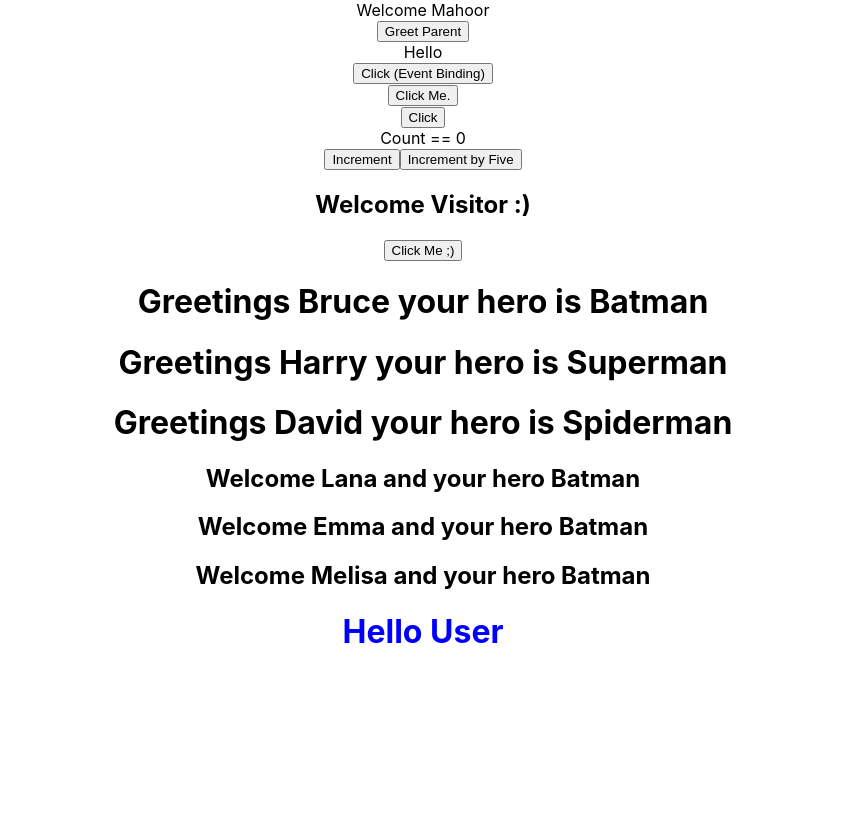
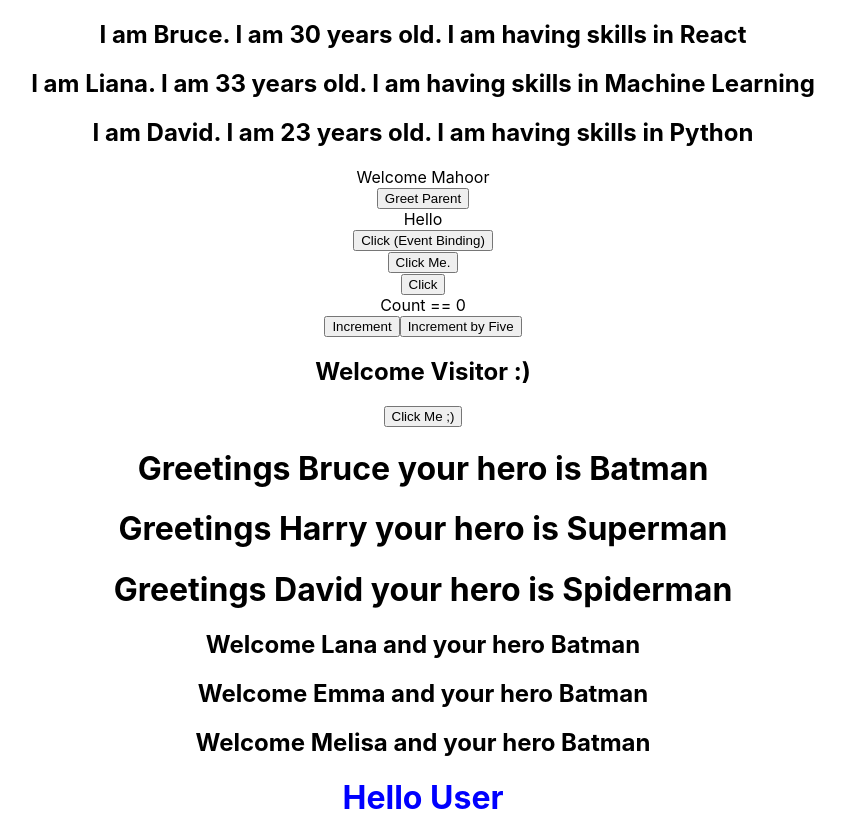
Before and after one commit to Rimsha-Urooj/first, a React (Create React App) app: page / in a window 1280 px wide. Shown: the whole page, without its empty margins (217-1062 px from the left). Before the commit the page ends 800 px from the top, so only its background shows below. Built offline with nearby package versions, Linux system fonts and the light colour scheme.

Commit message:
List Rendering with refactoring of person component

```diff
--- a/src/App.js
+++ b/src/App.js
@@ -10,10 +10,14 @@
 import EventBind from './components/EventBind';
 import ParentComponent from './components/ParentComponent';
 import UserGreetingComponent from './components/UserGreetingComponent';
+import NameList from './components/NameList';
 
 function App() {
   return (
     <div className="App">
+
+      {/* List Rendering */}
+      <NameList />
 
       {/* Conditional Rendering 4 approaches */}
       <UserGreetingComponent />
--- /dev/null
+++ b/src/components/NameList.js
@@ -0,0 +1,48 @@
+import React from 'react'
+import Person from './Person'
+
+function NameList() {
+    const names = ['Bruce', 'Clark', 'Diana']
+    const nameList = names.map(name => <h2>{name}</h2>)
+    const persons = [
+        {
+            id: 1,
+            name: 'Bruce',
+            age: 30,
+            skills: 'React'
+        },
+        {
+            id: 2,
+            name: 'Liana',
+            age: 33,
+            skills: 'Machine Learning'
+        },
+        {
+            id: 3,
+            name: 'David',
+            age: 23,
+            skills: 'Python'
+        }
+    ]
+    // Simple Approach
+    // const personList = persons.map(person => <h2>I am {person.name}. I am {person.age} years old. I am having skills in {person.skills}</h2>)
+
+    // Refactoring person
+    const personList = persons.map(person=> <Person person={person}/>)
+    return (
+        <div>
+            {/* Simple Method */}
+            {/* <h2>{names[0]}</h2>
+            <h2>{names[1]}</h2>
+            <h2>{names[2]}</h2> */}
+
+            {/* Using map Approach i.e, List rendering approach */}
+
+           {
+               personList
+          }
+        </div>
+    )
+}
+
+export default NameList
--- /dev/null
+++ b/src/components/Person.js
@@ -0,0 +1,11 @@
+import React from 'react'
+
+function Person({person}) {
+    return (
+        <div>
+             <h2>I am {person.name}. I am {person.age} years old. I am having skills in {person.skills}</h2>
+        </div>
+    )
+}
+
+export default Person
```
